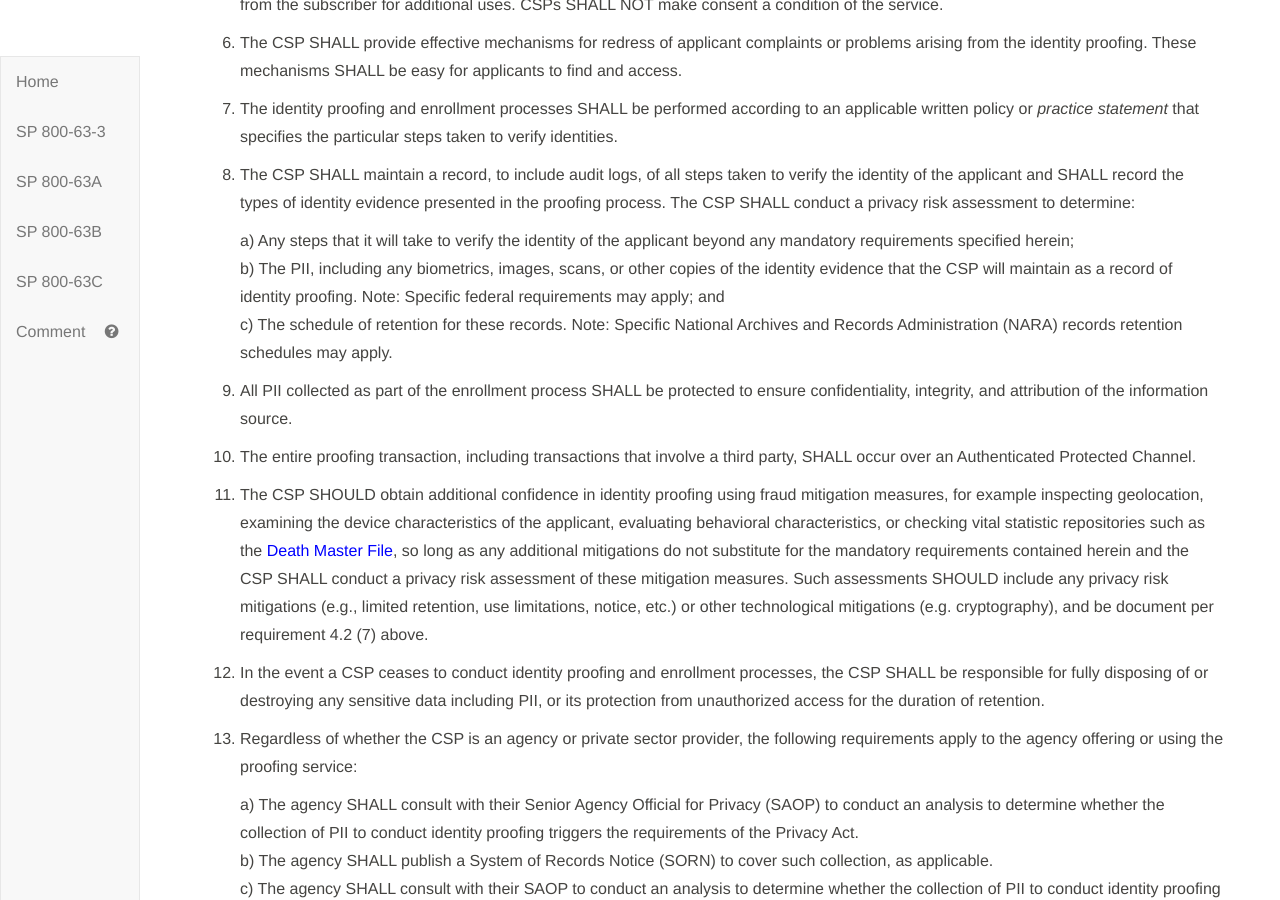
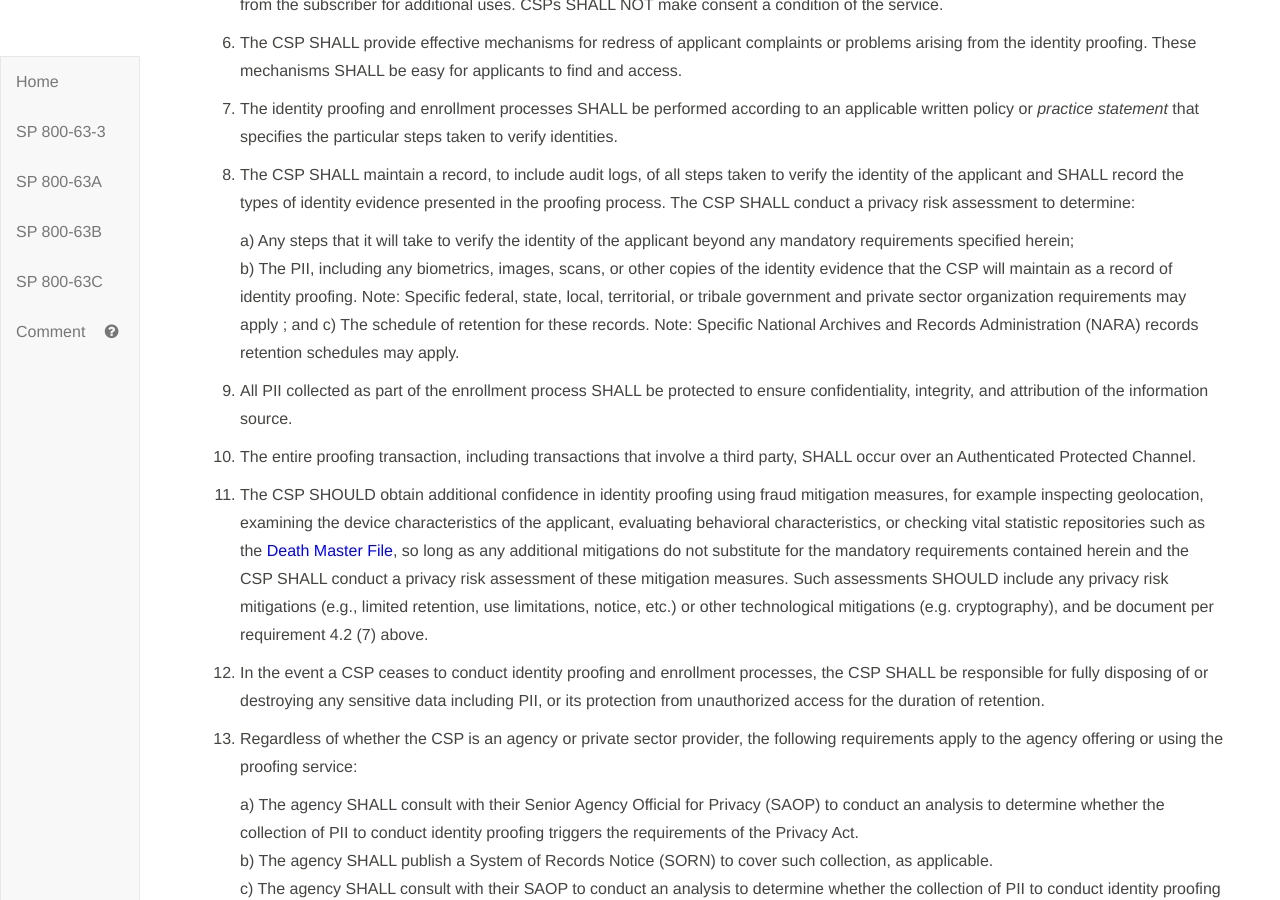
Before and after one commit to usnistgov/800-63-3, a Jekyll site: the page built from sp800-63a/sec4_ial.md, in a window 1280 px wide and 900 px high, scrolled down 1079 px. Built offline with Jekyll 4.4.1, drawn with Linux system fonts in a browser that asks for light colours; our own code applies the rules of GitHub Pages for plain Markdown files.

Commit message:
Closes #616

```diff
--- a/sp800-63a/sec4_ial.md
+++ b/sp800-63a/sec4_ial.md
@@ -52,8 +52,9 @@ The following requirements apply to any CSP performing identity proofing at IAL2
 8. The CSP SHALL maintain a record, to include audit logs, of all steps taken to verify the identity of the applicant and SHALL record the types of identity evidence presented in the proofing process. The CSP SHALL conduct a privacy risk assessment to determine:
 
 	a) Any steps that it will take to verify the identity of the applicant beyond any mandatory requirements specified herein;
-	b) The PII, including any biometrics, images, scans, or other copies of the identity evidence that the CSP will maintain as a record of identity proofing. Note: Specific federal requirements may apply; and
-	c) The schedule of retention for these records. Note: Specific National Archives and Records Administration (NARA) records retention schedules may apply.
+	b) The PII, including any biometrics, images, scans, or other copies of the identity evidence that the CSP will maintain as a record of identity proofing. Note: Specific federal, state, local, territorial, or tribale government and private sector organization requirements may apply ; and
+	 c) The schedule of retention for these records. Note: Specific National Archives and Records Administration (NARA) records retention schedules may apply.
+
 
 9. All PII collected as part of the enrollment process SHALL be protected to ensure confidentiality, integrity, and attribution of the information source.
 
```
